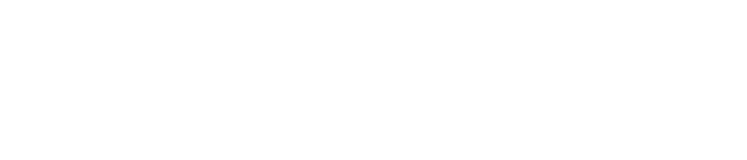
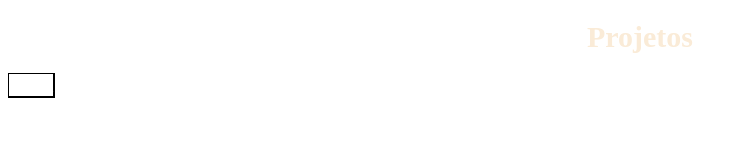
Before and after one commit to Leandro0919/Portfolio, a plain HTML site: page projetos.html in a window 1280 px wide. Shown: the whole page, without its empty margins (0-747 px from the left). Drawn offline with Linux system fonts and the light colour scheme.

Commit message:
atualização prjetos

```diff
--- a/format.css
+++ b/format.css
@@ -7,12 +7,12 @@
     text-align: center;
     text-justify: auto;
     color: antiquewhite;
-    font-size: 30px;
+    font-size: 25px;
 }
 
-.cbc{
+h1{
     color: antiquewhite;
-    font-size: 25px;
+    font-size: 30px;
     text-align: center;
 }
 
@@ -20,3 +20,23 @@
     background-image: url(data.png);
     image-resolution: opacity ;
 }
+
+/*link inicial*/
+a:link, a:visited{
+    text-decoration: none;/*retira toda decoracao*/
+    color: white;/*cor do texto*/
+    font-size: 20px;
+    border-top: 1px solid black;
+    border-bottom: 2px solid black;
+    border-left: 1px solid black;
+    border-right: 2px solid black;
+}
+/*link com cursos em cima*/
+a:hover{
+    color: white;
+    background-color: blue;/*cor do fundo*/
+}
+/*link clicado*/
+a:active{
+    background-color: green;/*cor do fundo quando clicado*/
+}
--- a/projetos.html
+++ b/projetos.html
@@ -0,0 +1,21 @@
+<!DOCTYPE html>
+<html>
+    <head>
+        <meta charset="UTF-8">
+        <title>Projetos</title>
+        <link rel="stylesheet" type="text/css" href="format.css">
+    </head>
+
+    <body>
+        <h1>Projetos</h1>
+
+
+
+
+
+
+
+        <a href='index.html'>Perfil</a>
+    </body>
+
+</html>
```
Also changed, not shown: index.html (+3 -1 lines), R.jpg (added).
